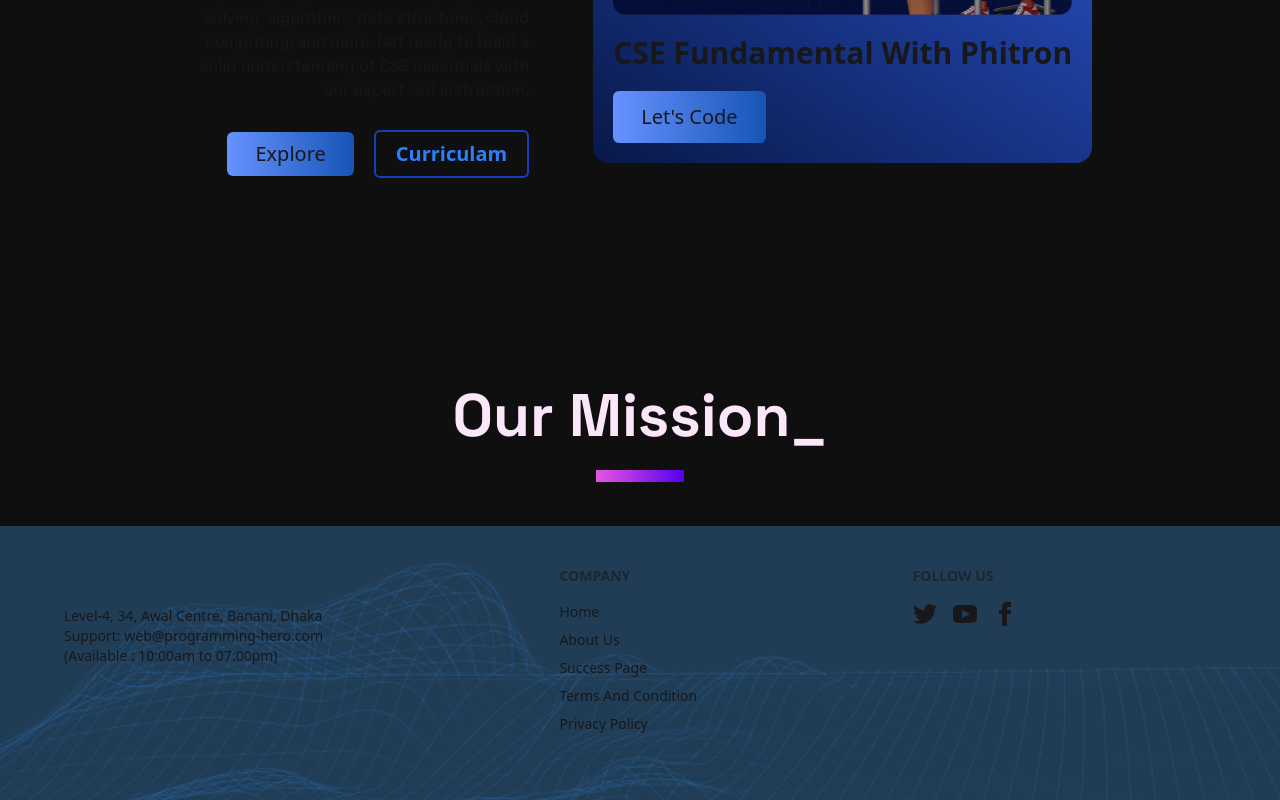
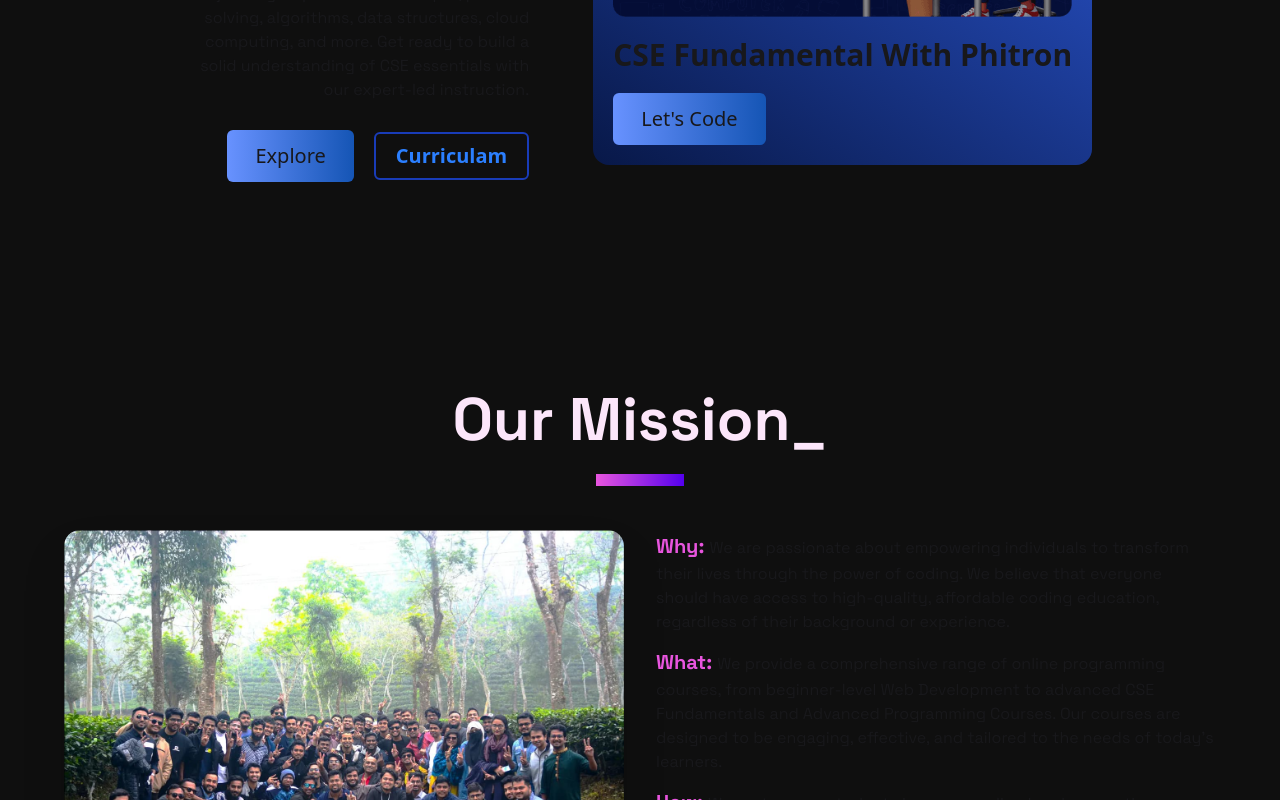
Before and after one commit to naims6/Programing-Hero, a React (Vite) app: page / in a window 1280 px wide. Shown: the part 2000-2800 px from the top of the page. Built offline with nearby package versions, Linux system fonts and the light colour scheme.

Commit message:
our mission section added and add make a little bit responsive

```diff
--- a/src/Pages/Home/Course/CourseDetails.jsx
+++ b/src/Pages/Home/Course/CourseDetails.jsx
@@ -14,7 +14,7 @@
         <div className="flex w-full xl:max-w-8/10 mx-auto flex-col-reverse lg:flex-row justify-between items-center gap-10 md:gap-16">
           {/* Content part */}
           <div className="flex-1 text-left lg:text-right">
-            <h1 className="text-4xl gradient-text  bg-[linear-gradient(70deg,_#4B75F1_9.27%,_#3065FF_92.91%)]">
+            <h1 className="text-3xl md:text-4xl gradient-text  bg-[linear-gradient(70deg,_#4B75F1_9.27%,_#3065FF_92.91%)]">
               Start your programming journey in CSE Fundamental
             </h1>
             <p className="font-grotesk text-base py-7">
@@ -30,7 +30,7 @@
                   background:
                     "linear-gradient(90deg, #6892FF 0.01%, #1555B5 100%)",
                 }}
-                className="px-7 py-2 rounded-md font-medium text-xl cursor-pointer"
+                className="px-5 md:px-7 py-2 md:py-3 rounded-md font-medium text-xl cursor-pointer"
               >
                 Explore
               </button>
@@ -56,7 +56,7 @@
                   alt=""
                 />
               </figure>
-              <h1 className="text-2xl md:text-3xl whitespace-nowrap font-semibold py-5">
+              <h1 className="text-xl md:text-2xl lg:text-3xl whitespace-nowrap font-semibold py-5">
                 CSE Fundamental With Phitron
               </h1>
               <button
--- a/src/Pages/Home/Course/ImageContent.jsx
+++ b/src/Pages/Home/Course/ImageContent.jsx
@@ -18,14 +18,14 @@
             alt=""
           />
         </figure>
-        <h1 className="text-2xl md:text-3xl whitespace-nowrap font-semibold py-5">
+        <h1 className="text-xl md:text-2xl lg:text-3xl whitespace-nowrap font-semibold py-5">
           Complete Web Development
         </h1>
         <button
           style={{
             background: "linear-gradient(90deg, #E855DE 0.01%, #5400EE 100%)",
           }}
-          className="px-7 py-3 rounded-md font-medium text-xl cursor-pointer"
+          className="px-5 md:px-7 py-2 md:py-3 rounded-md font-medium text-xl cursor-pointer"
         >
           Let's Code
         </button>
--- /dev/null
+++ b/src/Pages/OurMission/Banner.jsx
@@ -0,0 +1,48 @@
+import React from "react";
+
+const Banner = () => {
+  return (
+    <div className="hero container2 mt-20">
+      <div className="flex flex-col justify-between lg:flex-row gap-8">
+        <div className="rounded-2xl overflow-hidden shadow-2xl flex-1">
+          <img
+            className="w-full"
+            src="/assets/bg_image/our-mission-banner.jpeg"
+          />
+        </div>
+        <div className="flex-1 flex flex-col justify-between gap-3">
+          <p className="font-grotesk block text-sm xl:text-base">
+            <span className="text-[#E855DE] font-bold text-sm xl:text-xl leading-8">
+              Why:{" "}
+            </span>{" "}
+            We are passionate about empowering individuals to transform their
+            lives through the power of coding. We believe that everyone should
+            have access to high-quality, affordable coding education, regardless
+            of their background or experience.
+          </p>
+          <p className="font-grotesk block text-sm xl:text-base">
+            <span className="text-[#E855DE] font-bold text-sm xl:text-xl leading-8">
+              What:{" "}
+            </span>{" "}
+            We provide a comprehensive range of online programming courses, from
+            beginner-level Web Development to advanced CSE Fundamentals and
+            Advanced Programming Courses. Our courses are designed to be
+            engaging, effective, and tailored to the needs of today's learners.
+          </p>
+          <p className="font-grotesk block text-sm xl:text-base">
+            <span className="text-[#E855DE] font-bold text-sm xl:text-xl leading-8">
+              How:{" "}
+            </span>
+            We nurture our students in a personalized and supportive environment
+            that fosters confidence and success. Our friendly and dedicated
+            instructors are always available to guide and mentor our students,
+            ensuring they receive the support they need to achieve their coding
+            goals.
+          </p>
+        </div>
+      </div>
+    </div>
+  );
+};
+
+export default Banner;
--- a/src/Pages/OurMission/OurMission.jsx
+++ b/src/Pages/OurMission/OurMission.jsx
@@ -1,10 +1,12 @@
 import React from "react";
 import Title from "../../Components/Home/Title";
+import Banner from "./Banner";
 
 const OurMission = () => {
   return (
     <div className="bg-primary py-16 md:py-20">
       <Title>Our Mission_</Title>
+      <Banner />
     </div>
   );
 };
```
Also changed, not shown: public/assets/bg_image/our-mission-banner.jpeg (added).
